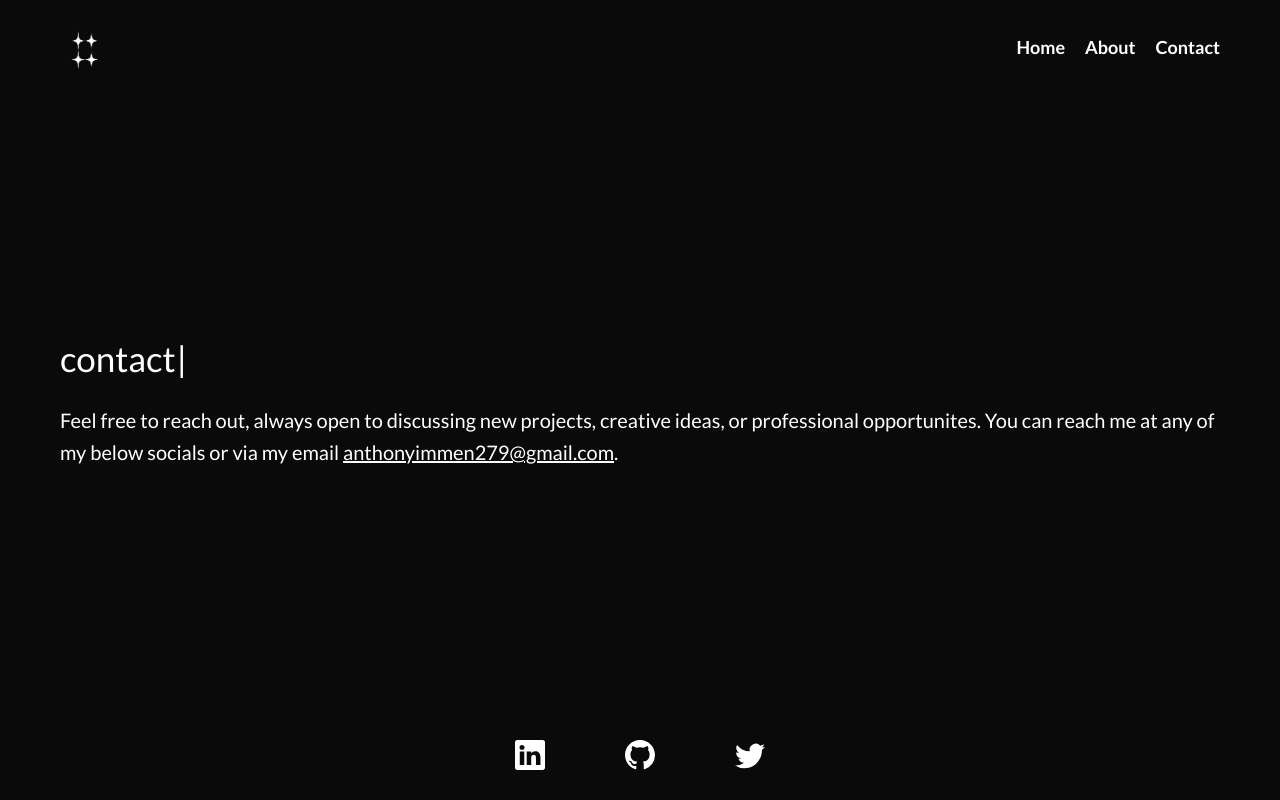
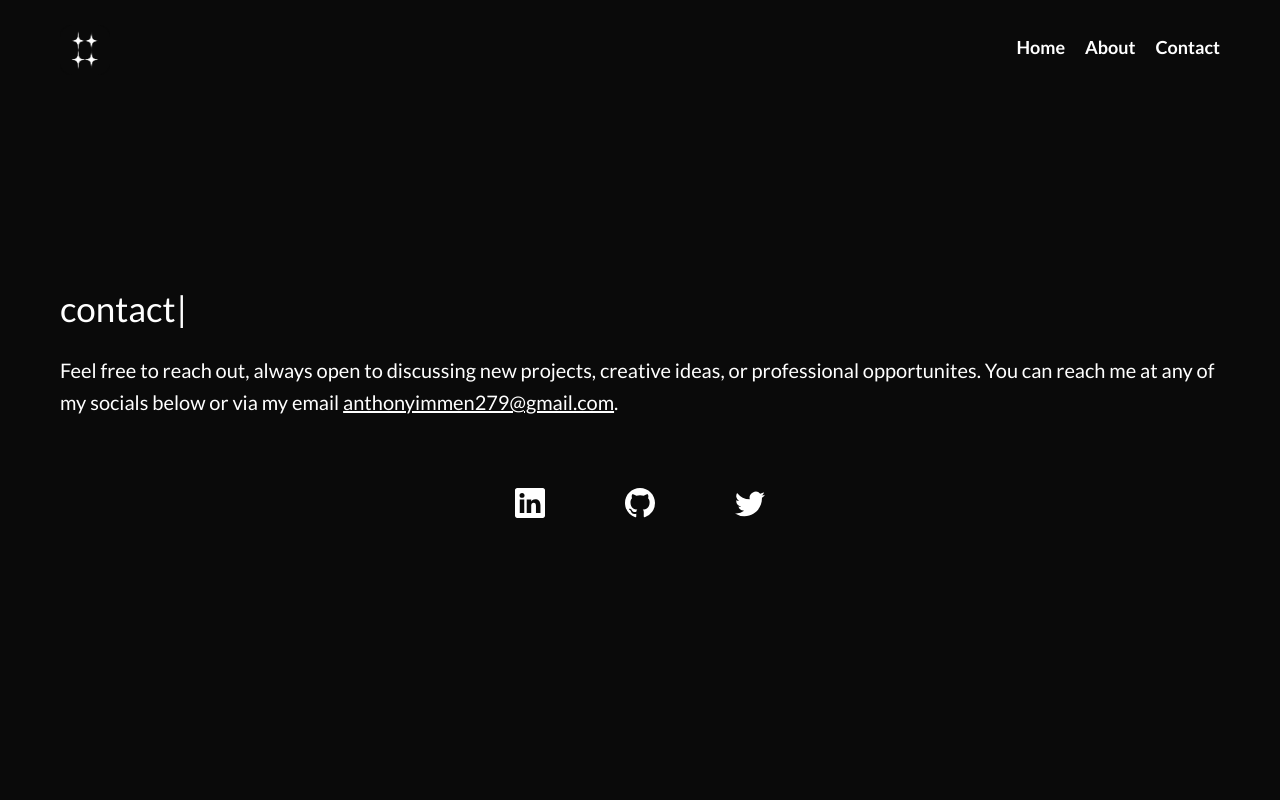
Before and after one commit to anthonyimmen/portfolio, a React (Create React App) app: page /contact in a window 1280 px wide. Built offline with nearby package versions, Linux system fonts and the light colour scheme.

Commit message:
recentered the main content of each page and add the social in a better spot on the contact page

```diff
--- a/src/App.css
+++ b/src/App.css
@@ -20,7 +20,7 @@
     display: flex;
     justify-content: center;
     align-items: center;
-    min-height: calc(100vh - 250px);
+    height: 100%;
     padding: 20px;
 }
 
--- a/src/App.js
+++ b/src/App.js
@@ -1,14 +1,16 @@
 import './App.css';
-import { BrowserRouter as Router, Routes, Route } from 'react-router-dom';
+import { BrowserRouter as Router, Routes, Route, useLocation } from 'react-router-dom';
 import MainSection from './components/MainSection/MainSection';
 import About from './components/About/About.tsx';
 import Contact from './components/Contact/Contact';
 import TopAppBar from './components/TopBar/TopAppBar';
 import { Footer } from './components/Footer/Footer';
 
-function App() {
+const AppContent = () => {
+  const location = useLocation();
+  const showFooter = location.pathname !== '/contact';
+
   return (
-    <Router>
     <div className="App">
       <TopAppBar />
       <div className="main-section-container">
@@ -19,8 +21,15 @@ function App() {
           <Route path="/contact" element={<Contact />} />
         </Routes>
       </div>
-        <Footer />
+      {showFooter && <Footer />}
     </div>
+  );
+};
+
+function App() {
+  return (
+    <Router>
+      <AppContent />
     </Router>
   );
 }
--- a/src/components/Contact/Contact.css
+++ b/src/components/Contact/Contact.css
@@ -3,6 +3,7 @@
     padding: 2rem;
     max-width: 1200px;
     margin: 0 auto;
+    margin-top: -100px;
 }
 
 .contact-title {
@@ -14,7 +15,7 @@
 .contact-content {
     display: flex;
     flex-direction: column;
-    gap: 2rem;
+    gap: 4rem;
 }
 
 .contact-text {
@@ -33,6 +34,22 @@
     color: white;
 }
 
+.contact-socials {
+    display: flex;
+    justify-content: center;
+    gap: 80px;
+    margin-top: 2rem;
+}
+
+.contact-socials a {
+    cursor: pointer;
+    transition: opacity 0.3s ease;
+}
+
+.contact-socials a:hover {
+    opacity: 0.7;
+}
+
 @media (max-width: 768px) {
     .contact-container {
         padding: 2rem;
--- a/src/components/Contact/Contact.jsx
+++ b/src/components/Contact/Contact.jsx
@@ -1,6 +1,7 @@
 import React from 'react';
 import './Contact.css';
 import Typewriter from "typewriter-effect";
+import { Github, Linkedin, Twitter } from 'react-bootstrap-icons';
 
 const Contact = () => {
     return (
@@ -19,7 +20,7 @@ const Contact = () => {
                 <p className="contact-text">
                     Feel free to reach out, always open to discussing new projects,
                     creative ideas, or professional opportunites. You can reach me at any of my
-                    below socials or via my email{' '}
+                    socials below or via my email{' '}
                     <a
                         href="mailto:anthonyimmen279@gmail.com"
                         className="email-link"
@@ -28,6 +29,29 @@ const Contact = () => {
                     </a>
                     .
                 </p>
+                <div className="contact-socials">
+                    <a
+                        href="https://www.linkedin.com/in/anthony-immenschuh/"
+                        target="_blank"
+                        rel="noopener noreferrer"
+                    >
+                        <Linkedin color="white" size={30} />
+                    </a>
+                    <a
+                        href="https://github.com/anthonyimmen"
+                        target="_blank"
+                        rel="noopener noreferrer"
+                    >
+                        <Github color="white" size={30} />
+                    </a>
+                    <a
+                        href="https://twitter.com/anthonyimmen"
+                        target="_blank"
+                        rel="noopener noreferrer"
+                    >
+                        <Twitter color="white" size={30} />
+                    </a>
+                </div>
             </div>
         </div>
     );
```
Lines whose indentation alone changed are shown as unchanged.
